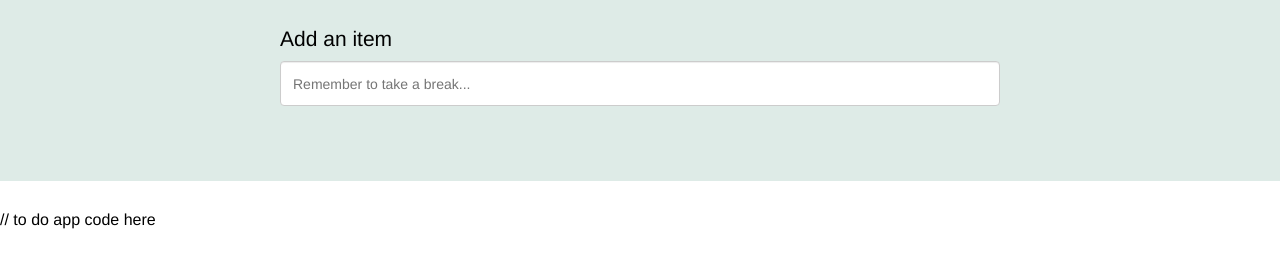
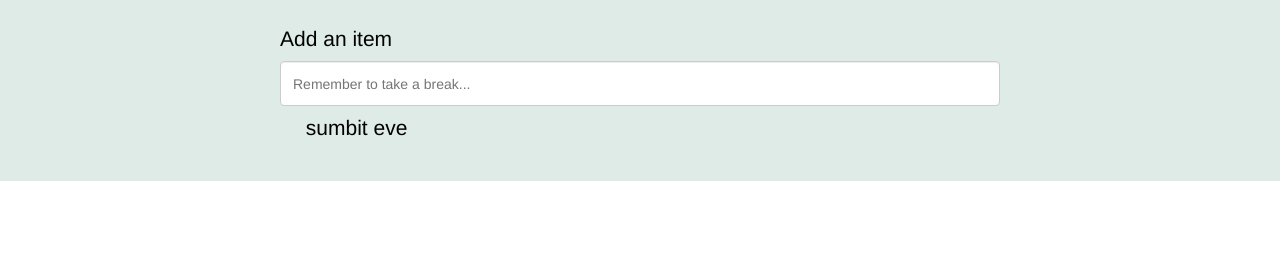
Before and after one commit to hadiyahussein/To-do-app, a plain HTML site: page index.html in a window 1280 px wide. Shown: the part 183-450 px from the top of the page. Drawn offline with Linux system fonts and the light colour scheme.

Commit message:
added pseudo code

```diff
--- a/index.html
+++ b/index.html
@@ -13,23 +13,26 @@
       <header>
         <h1>To-Do App</h1>
       </header>
-
+ <!-- the intergral event that associated with form eleemetns is Submit-->
+ <!-- the entire purpose of a form is to sumbit the user -->
       <form>
         <label for="toDoItem">Add an item</label>
         <input id="toDoItem" type="text" placeholder="Remember to take a break...">
-      </form>
+    </form>
 
       <ul>
       <!-- To do items get added dynamically here -->
       </ul>
+      <!-- we should trakc the sumbit event 99% of the time -->
 
+      sumbit eve
     </div> <!--../container-->
   </main>
 
 <script src="https://kit.fontawesome.com/5479c1fd3b.js" crossorigin="anonymous"></script>
 
 
-// to do app code here
+<!-- // to do app code here -->
 
 <script src="./script.js"></script>
 </body>
```
Also changed, not shown: script.js (+26 -0 lines).
